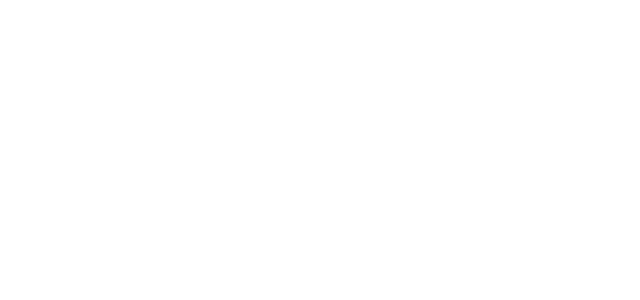
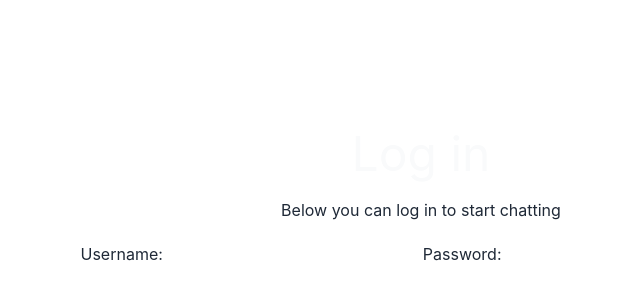
Before and after one commit to CalleTrogen/chatify-app, a React (Vite) app: page /login in a window 1280 px wide. Before the commit this address had no page. Shown: the part 212-512 px from the top of the page, without its empty margins (219-859 px from the left). Built offline with nearby package versions, Linux system fonts and the light colour scheme.

Commit message:
login-start

```diff
--- a/src/App.jsx
+++ b/src/App.jsx
@@ -2,6 +2,7 @@
 import './App.css'
 import Home from './comp/Home';
 import Register from './comp/Register';
+import Login from './comp/Login';
 
 function App() {
   return (
@@ -9,7 +10,7 @@
       <Routes>
         <Route path='/' exact element={<Home />}></Route>
         <Route path='/register' element={<Register />}></Route>
-        {/* <Route path='/login' element={<Login />}></Route> */}
+        <Route path='/login' element={<Login />}></Route>
       </Routes>
     </>
   )
--- /dev/null
+++ b/src/comp/Login.jsx
@@ -0,0 +1,16 @@
+import { useState, useEffect } from "react"
+
+const Login = () => {
+    return (
+        <div>
+            <h1 className="text-gray-50 text-5xl text-bold p-5">Log in</h1>
+            <p className="mb-5">Below you can log in to start chatting</p>
+            <label className="">Username:</label>
+            <input type="text" className="ml-3 bg-white rounded"></input>
+            <label className="">Password:</label>
+            <input type="text" className="ml-3 bg-white rounded"></input>
+        </div>
+    )
+}
+
+export default Login;
--- a/src/comp/Navbar.jsx
+++ b/src/comp/Navbar.jsx
@@ -15,7 +15,7 @@
                     <ul className="menu bg-base-200 text-base-content min-h-full w-80 p-4">
                         {/* Sidebar content here */}
                         <li><NavLink to='/'>Home</NavLink></li>
-                        <li><a>Log in</a></li>
+                        <li><NavLink to='/Login'>Log in</NavLink></li>
                         <li><NavLink to='/Register'>Register User</NavLink></li>
                     </ul>
                 </nav>
--- a/src/comp/Register.jsx
+++ b/src/comp/Register.jsx
@@ -38,7 +38,7 @@
             .then(data => {
                 setJwtToken(data.token); //TODO: lägg till i localStorage eller sessionStorage.
                 console.log(data.token);
-                //TODO: Flytta rad 40 till Logga in komponenten.
+                //TODO: Flytta rad 40 till 'Logga in' komponenten.
             })
             .catch(err => console.error('Registration failed:', err));
     };
```
